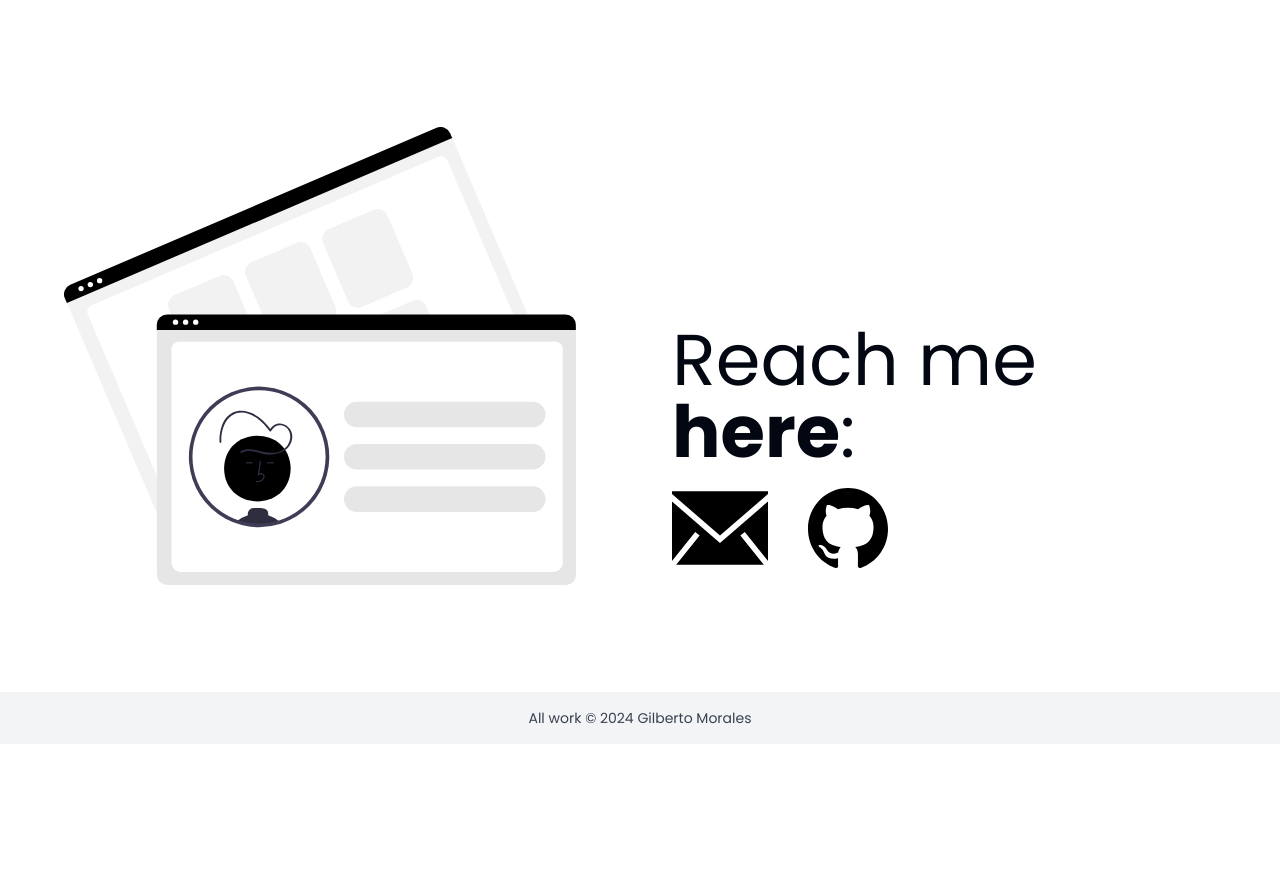
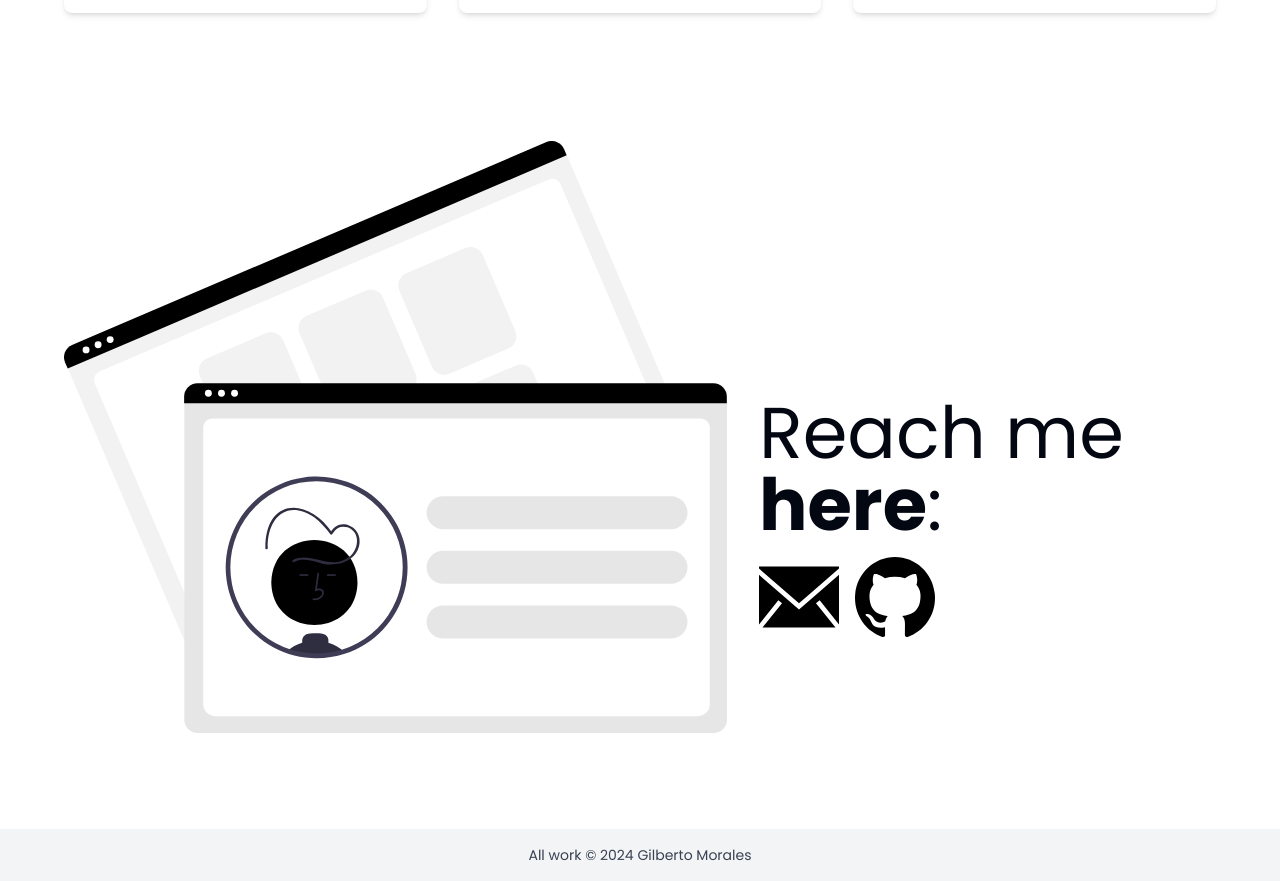
Before and after one commit to eumorales/portfolio-v2, a Next.js app: page / in a window 1280 px wide. Shown: the part 1440-2321 px from the top of the page. Before the commit the page ends 2184 px from the top, so only its background shows below. Built offline with nearby package versions, Linux system fonts and the light colour scheme.

Commit message:
[FEAT] - Responsive Layout 2/2

```diff
--- a/src/app/components/About.jsx
+++ b/src/app/components/About.jsx
@@ -2,14 +2,15 @@
 
 const About = () => {
   return (
-    <div id="sobre" className="sobre flex flex-col md:flex-row justify-between items-center mx-auto max-w-6xl mt-12">
+    <div id="sobre" className="sobre flex flex-col md:flex-row justify-between items-center mx-auto max-w-6xl md:mt-12 mt-0">
       <div className="md:w-1/2 md:pr-8">
-        <h1 className="text-4xl md:text-8xl mt-20 font-bold text-black">Hi, I'm <strong>Gilberto</strong>.</h1>
+        <h1 className="text-6xl md:text-8xl mt-20 font-bold text-black">Hi, I'm <strong>Gilberto</strong>.</h1>
         <h4 className="text-xl mt-5 md:text-2xl text-black font-bold">Fullstack Developer</h4>
         <p className="descricao mt-3 text-gray-400">"I'm a fullstack developer focused on website development, constantly seeking new ways to enhance my skills."</p>
-        <button className="mt-5 btn btn-outline">Download CV</button>
+        <button className="mt-5 btn btn-outline">WIP</button>
+        {/* Download CV */}
       </div>
-      <div className="md:w-1/2 mt-8 md:mt-0 order-first md:order-last">
+      <div className="md:w-2/3 mt-8 md:mt-0 order-first md:order-last">
         <img id="sobre-img" src="assets/sobre.svg" alt="Sobre" className="max-w-full h-auto" />
       </div>
     </div>
--- a/src/app/components/Contact.jsx
+++ b/src/app/components/Contact.jsx
@@ -2,23 +2,23 @@
 
 const Contact = () => {
   return (
-    <div id="contato" className="contato flex justify-between items-center mx-auto max-w-6xl mt-12 mb-20">
+    <div id="contato" className="contato flex flex-col md:flex-row justify-between items-center mx-auto max-w-6xl mt-12 mb-20">
 
-      <div>
-        <img id="contato-img" src="assets/contact.svg" alt="contato" className="max-w-lg h-auto" />
+      <div className="md:mr-8">
+        <img id="contato-img" src="assets/contact.svg" alt="contato" className="w-64 md:w-auto h-auto" />
       </div>
 
-      <div className='mt-52 ml-24'>
+      <div className='mt-8 flex flex-col items-center md:items-start md:mt-40'>
 
-        <h1 className="text-7xl text-gray-950">Reach me <strong>here</strong>:</h1>
+        <h1 className="text-4xl md:text-7xl text-gray-950 mb-4">Reach me <strong>here</strong>:</h1>
 
-        <div className="flex mt-3 mb-5 gap-10">
-        <a href="mailto:eu@gilbertomorales.com">
-    <img src="assets/email.svg" alt="Email" className='max-w-24'/>
-  </a>
-  <a href="https://github.com/eumorales" target="_blank">
-    <img src="assets/github.svg" alt="Github" className='max-w-20 mt-2'/>
-  </a>
+        <div className="flex">
+          <a href="mailto:eu@gilbertomorales.com">
+            <img src="assets/email.svg" alt="Email" className='w-20 h-auto mr-4'/>
+          </a>
+          <a href="https://github.com/eumorales" target="_blank">
+            <img src="assets/github.svg" alt="Github" className='w-20 h-auto'/>
+          </a>
         </div>
       </div>
     </div>
--- a/src/app/components/Projects.jsx
+++ b/src/app/components/Projects.jsx
@@ -3,7 +3,7 @@
 const Projects = () => {
   return (
     <div id="projetos" className="mt-10 py-20 px-4">
-      <h2 className="text-7xl text-black font-semibold mb-16 text-center">Some <b>projects</b></h2>
+      <h2 className="text-5xl md:text-7xl text-black font-semibold mb-16 text-center">Some <b>projects</b></h2>
 
       <div className="grid grid-cols-1 md:grid-cols-2 lg:grid-cols-3 gap-8">
       <ProjectCard
```
Also changed, not shown: public/assets/portfolio-web.png.
